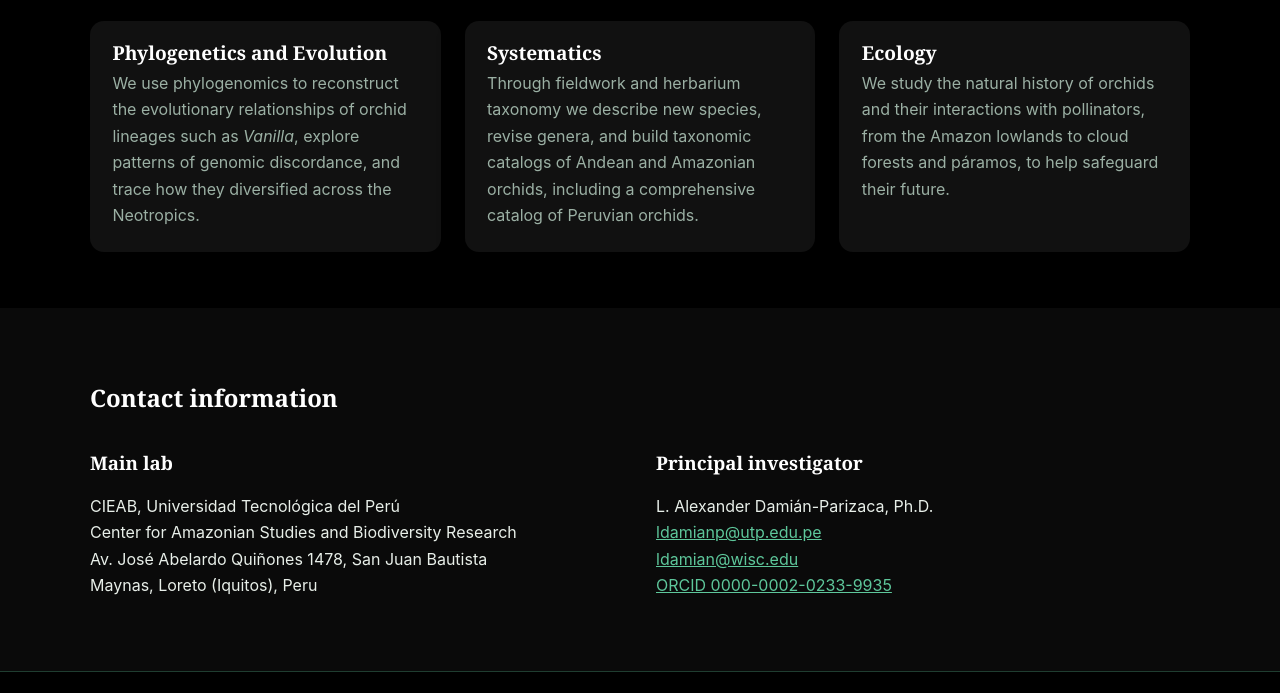
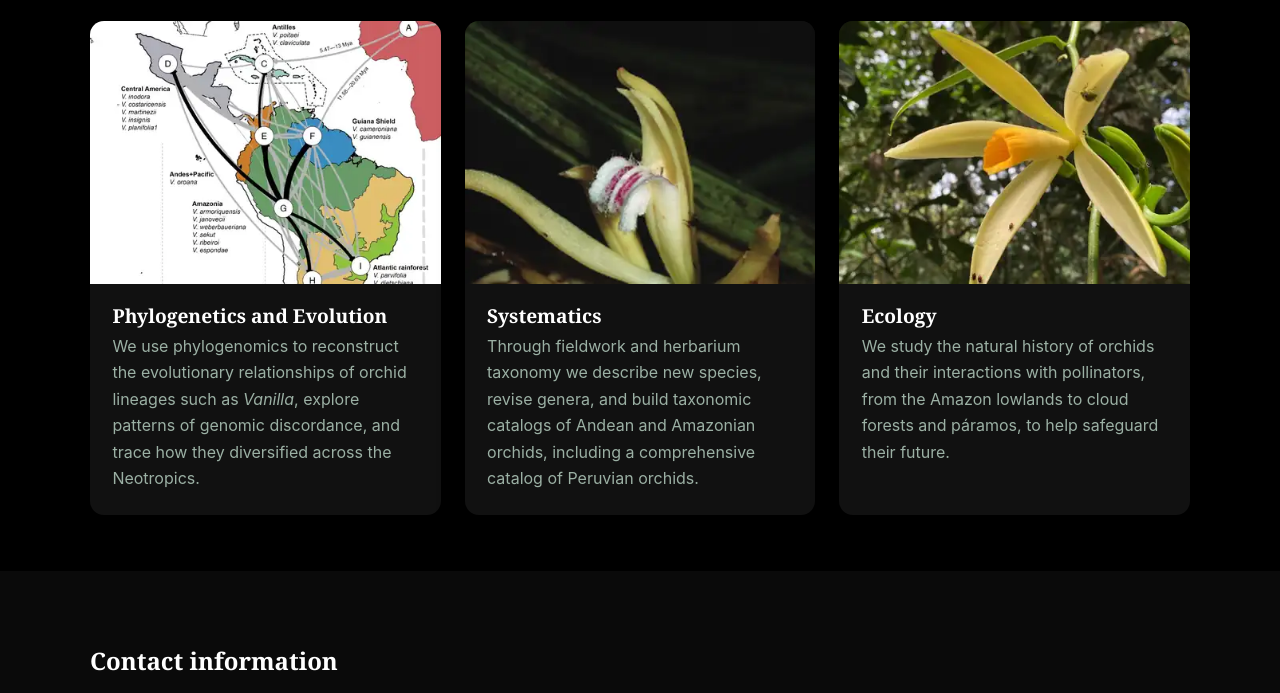
Before and after one commit to orchidomics/orchidomics.github.io, a plain HTML site: page index.html in a window 1280 px wide. Shown: the part 705-1398 px from the top of the page. Drawn offline with Linux system fonts and the light colour scheme.

Commit message:
Home page: add pictures to research cards, linked to Research page

```diff
--- a/index.html
+++ b/index.html
@@ -26,9 +26,9 @@
         <a href="research.html">Read more →</a>
       </div>
       <div class="grid" style="grid-template-columns:repeat(auto-fit,minmax(260px,1fr))">
-        <div class="card"><div class="card-body"><h3>Phylogenetics and Evolution</h3><p>We use phylogenomics to reconstruct the evolutionary relationships of orchid lineages such as <em>Vanilla</em>, explore patterns of genomic discordance, and trace how they diversified across the Neotropics.</p></div></div>
-        <div class="card"><div class="card-body"><h3>Systematics</h3><p>Through fieldwork and herbarium taxonomy we describe new species, revise genera, and build taxonomic catalogs of Andean and Amazonian orchids, including a comprehensive catalog of Peruvian orchids.</p></div></div>
-        <div class="card"><div class="card-body"><h3>Ecology</h3><p>We study the natural history of orchids and their interactions with pollinators, from the Amazon lowlands to cloud forests and páramos, to help safeguard their future.</p></div></div>
+        <a class="card" href="research.html#phylogenetics" style="display:block;text-decoration:none;color:inherit"><img src="research-phylogenetics.webp" alt="Biogeographic map of Vanilla across the Neotropics" style="width:100%;aspect-ratio:4/3;object-fit:cover;display:block"><div class="card-body"><h3>Phylogenetics and Evolution</h3><p>We use phylogenomics to reconstruct the evolutionary relationships of orchid lineages such as <em>Vanilla</em>, explore patterns of genomic discordance, and trace how they diversified across the Neotropics.</p></div></a>
+        <a class="card" href="research.html#systematics" style="display:block;text-decoration:none;color:inherit"><img src="research-systematics.webp" alt="Flower of a Neotropical orchid" style="width:100%;aspect-ratio:4/3;object-fit:cover;display:block"><div class="card-body"><h3>Systematics</h3><p>Through fieldwork and herbarium taxonomy we describe new species, revise genera, and build taxonomic catalogs of Andean and Amazonian orchids, including a comprehensive catalog of Peruvian orchids.</p></div></a>
+        <a class="card" href="research.html#ecology" style="display:block;text-decoration:none;color:inherit"><img src="research-ecology.webp" alt="Vanilla flower with a visiting insect in the forest" style="width:100%;aspect-ratio:4/3;object-fit:cover;display:block"><div class="card-body"><h3>Ecology</h3><p>We study the natural history of orchids and their interactions with pollinators, from the Amazon lowlands to cloud forests and páramos, to help safeguard their future.</p></div></a>
       </div>
     </div>
   </section>
```
Also changed, not shown: research-ecology.webp (added), research-phylogenetics.webp (added), research-systematics.webp (added).
